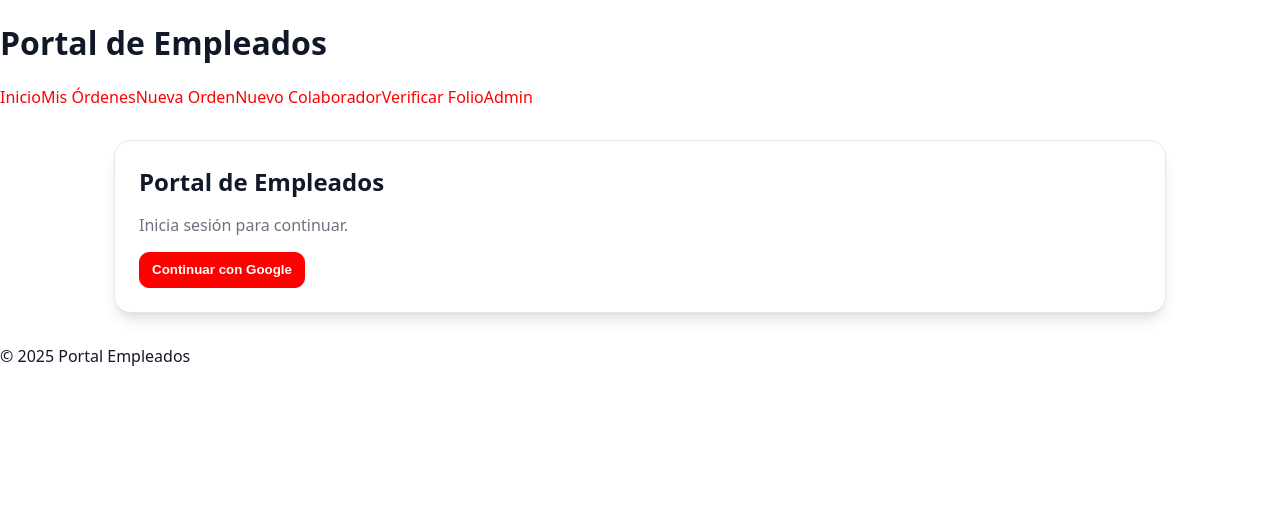
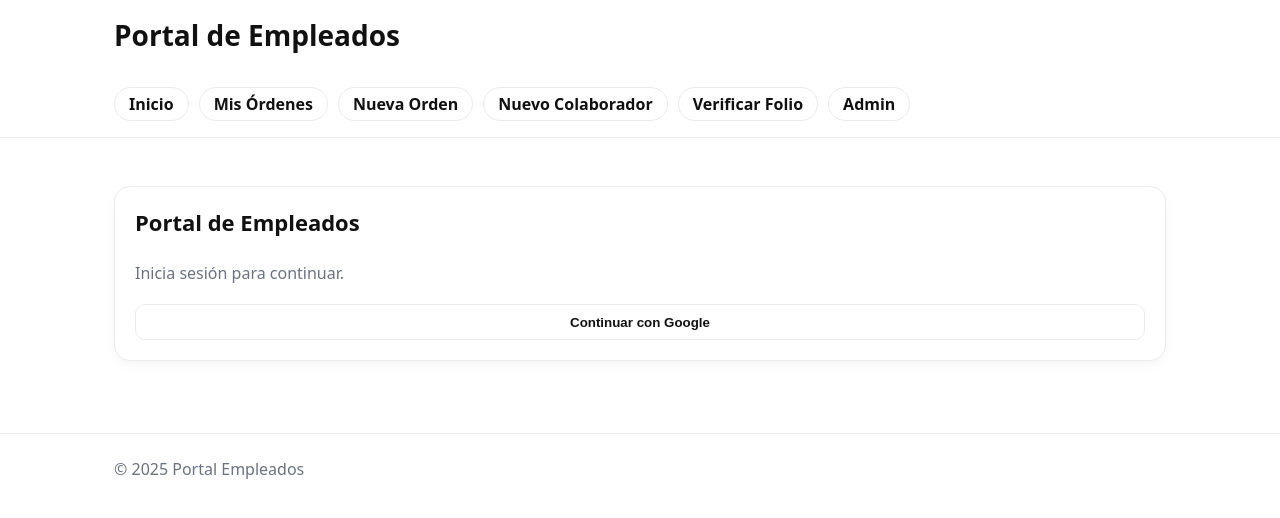
Before and after one commit to DPR2204/portal-empleados, a Next.js app: page / in a window 1280 px wide. Shown: the top 518 px of the page. Built offline with nearby package versions, Linux system fonts and the light colour scheme; no server answers.

Commit message:
Update globals.css

```diff
--- a/app/globals.css
+++ b/app/globals.css
@@ -1,76 +1,131 @@
-/* app/globals.css */
+/* ========== Design tokens (colores base) ========== */
 :root{
-  --bg:#ffffff;
-  --text:#111827;
-  --muted:#6b7280;
-  --card:#ffffff;
-  --border:#e5e7eb;
-  --ring:#ff0000;           /* color destacado */
-  --ring-contrast:#ffffff;
-  --shadow:0 10px 15px -3px rgba(0,0,0,.1),0 4px 6px -4px rgba(0,0,0,.1);
+  --bg: #ffffff;
+  --text: #111111;
+  --muted: #6b7280;
+  --border: #e9ecef;
+  --brand: #ff0000;
+  --ring: #ff0000;
 }
 
-*{box-sizing:border-box}
-html,body{height:100%}
-
+/* ========== Reset suave / base ========== */
+*{ box-sizing:border-box }
+html,body{ height:100% }
 body{
   margin:0;
-  font-family:ui-sans-serif,system-ui,-apple-system,Segoe UI,Roboto,Ubuntu,Cantarell,Noto Sans,Helvetica Neue,Arial,"Apple Color Emoji","Segoe UI Emoji";
+  color:var(--text);
   background:var(--bg);
-  color:var(--text);
+  font-family: ui-sans-serif, system-ui, -apple-system, Segoe UI, Roboto, Ubuntu, Cantarell, Noto Sans, "Helvetica Neue", Arial, "Apple Color Emoji", "Segoe UI Emoji";
+  line-height:1.4;
 }
 
-a{color:var(--ring);text-decoration:none}
-a:hover{text-decoration:underline}
+/* Contenedor global */
+.container{
+  max-width: 1100px;
+  padding: 24px;
+  margin: 0 auto;
+}
 
-.section{max-width:1100px;margin:32px auto;padding:0 24px}
+/* Tipografía */
+h1,h2,h3{ margin:0 0 12px }
+h1{ font-size:28px; font-weight:800; }
+h2{ font-size:22px; font-weight:700; }
+p{ margin:0 0 8px; }
+.muted{ color:var(--muted); }
 
+/* ========== Header / Nav (pills) ========== */
+header{
+  position: sticky; top:0; z-index:10;
+  background:var(--bg);
+  border-bottom:1px solid var(--border);
+}
+header .container{
+  display:flex; align-items:center; gap:20px; flex-wrap:wrap;
+  padding-top:16px; padding-bottom:16px;
+}
+header h1{ flex:1 1 auto; }
+
+header nav{
+  display:flex; gap:10px; flex-wrap:wrap;
+}
+header nav a{
+  display:inline-flex; align-items:center; height:34px;
+  padding:0 14px; border-radius:9999px;
+  border:1px solid var(--border); background:#fff;
+  color:var(--text); text-decoration:none; font-weight:600;
+}
+header nav a:hover{
+  border-color:var(--ring); box-shadow:0 0 0 3px #ff000022;
+}
+
+/* ========== Secciones y tarjetas ========== */
+.section{ padding: 24px 0; }
 .card{
-  background:var(--card);
+  background:#fff;
   border:1px solid var(--border);
   border-radius:16px;
-  padding:24px;
-  box-shadow:var(--shadow);
+  padding:20px;
+  box-shadow:0 4px 12px rgba(0,0,0,.04);
+}
+.stack-12{ display:grid; gap:12px }
+
+/* ========== Botones ========== */
+.btn{
+  display:inline-flex; align-items:center; justify-content:center;
+  gap:8px; height:36px; padding:0 14px;
+  border-radius:10px; border:1px solid var(--border);
+  background:#fff; color:var(--text);
+  text-decoration:none; font-weight:600; cursor:pointer;
+}
+.btn:hover{ border-color:var(--ring); box-shadow:0 0 0 3px #ff000022; }
+
+.btn-primary{
+  border-color:var(--brand); background:var(--brand); color:#fff;
+}
+.btn-primary:hover{ filter:brightness(.95); }
+
+/* Grupo de acciones en tabla */
+.actions{ display:flex; gap:8px; }
+
+/* ========== Tabla ========== */
+.table-wrap{ overflow:auto; border:1px solid var(--border); border-radius:12px; }
+table{ width:100%; border-collapse:separate; border-spacing:0; background:#fff; }
+thead th{
+  text-align:left; font-weight:700; font-size:14px;
+  background:#fafafa; border-bottom:1px solid var(--border);
+  padding:12px 14px;
+}
+tbody td{
+  padding:12px 14px; border-bottom:1px solid var(--border);
+  font-size:14px;
+}
+tbody tr:hover{ background:#fafafa; }
+
+/* ========== Badges de estado ========== */
+.badge{
+  display:inline-flex; align-items:center; height:26px;
+  padding:0 10px; border-radius:9999px; font-weight:700; font-size:12px;
+}
+.badge.ok{ color:#166534; background:#dcfce7; }      /* verde */
+.badge.warn{ color:#92400e; background:#fef3c7; }    /* ámbar */
+
+/* ========== Formularios (inputs/labels) ========== */
+form{ display:grid; gap:12px; }
+
+input, select, textarea{
+  width:100%; padding:10px 12px;
+  border:1px solid var(--border); border-radius:10px;
+  background:#fff; outline:none;
+  transition:border-color .15s, box-shadow .15s;
+  font-size:14px;
+}
+input:focus, select:focus, textarea:focus{
+  border-color:var(--ring); box-shadow:0 0 0 3px #ff000022;
 }
 
-.h2{font-size:24px;font-weight:700;margin:0 0 12px}
-.muted{color:var(--muted)}
-
-.table-wrap{width:100%;overflow:auto}
-
-.table{width:100%;border-collapse:collapse}
-.table th,.table td{
-  padding:12px 10px;
-  border-bottom:1px solid var(--border);
-  text-align:left;
-  white-space:nowrap;
-}
-.table thead th{
-  font-size:12px;
-  letter-spacing:.04em;
-  text-transform:uppercase;
+/* ========== Footer ========== */
+.footer{
+  border-top:1px solid var(--border);
+  margin-top:24px;
   color:var(--muted);
 }
-.table tbody tr:hover{background:#fafafa}
-
-/* Chips de estado */
-.badge{
-  display:inline-flex;align-items:center;
-  height:24px;padding:0 10px;border-radius:9999px;
-  font-size:12px;font-weight:600;border:1px solid var(--border);
-}
-.badge.ok{background:#FEE2E2;color:#991B1B;border-color:#FCA5A5}  /* rojo claro */
-.badge.warn{background:#FFF7ED;color:#9A3412;border-color:#FED7AA}
-
-/* Botones de acción (AQUÍ estaba el error: escribe gap, no “g”) */
-.actions{display:flex;gap:8px}
-
-.btn{
-  display:inline-flex;align-items:center;justify-content:center;
-  height:36px;padding:0 12px;border-radius:10px;
-  border:1px solid var(--border);background:#fff;color:var(--text);
-  font-weight:600;cursor:pointer;
-}
-.btn:hover{border-color:var(--ring)}
-.btn.primary{background:var(--ring);color:var(--ring-contrast);border-color:var(--ring)}
-.btn.primary:hover{filter:brightness(.95)}
```
